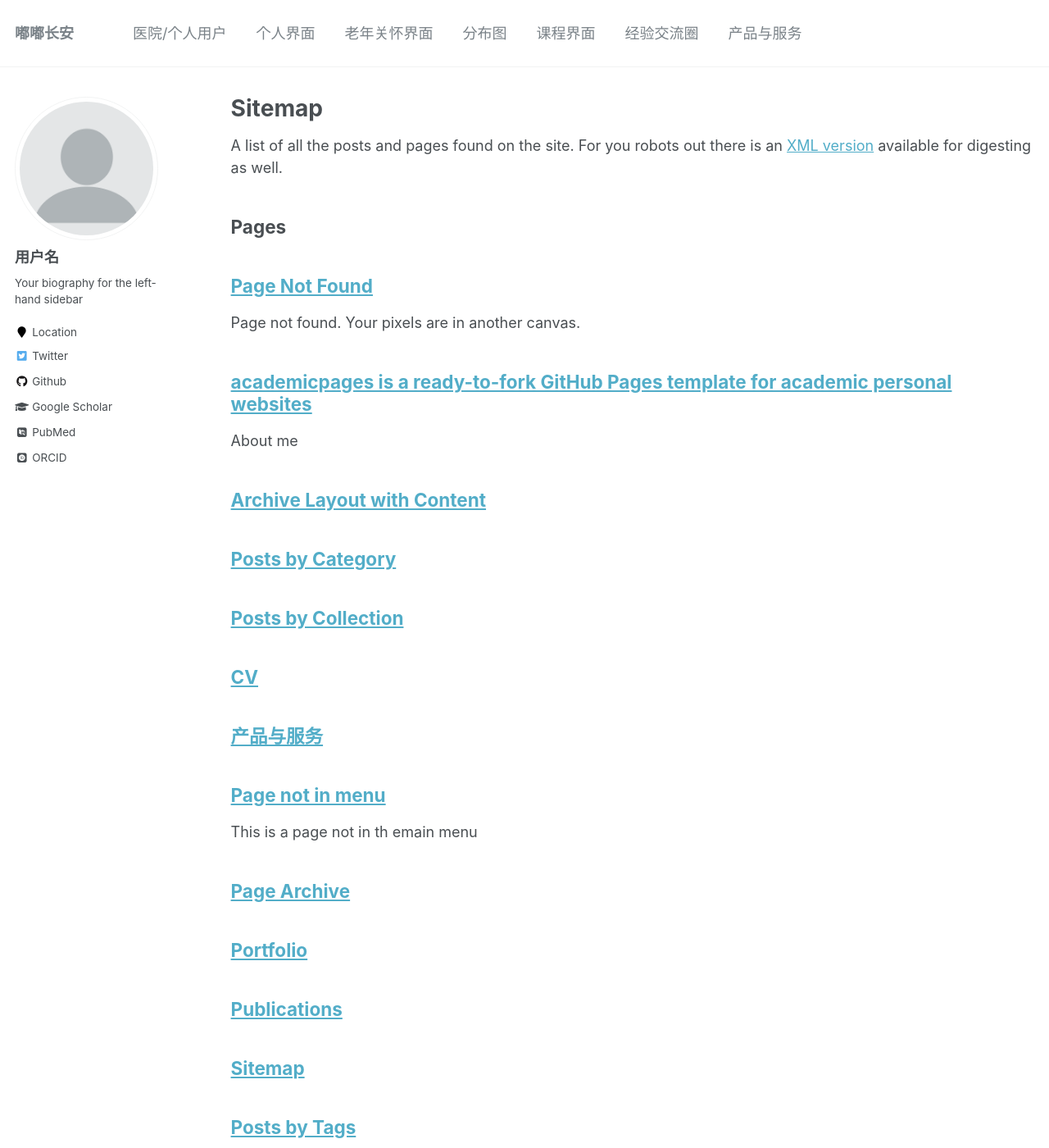
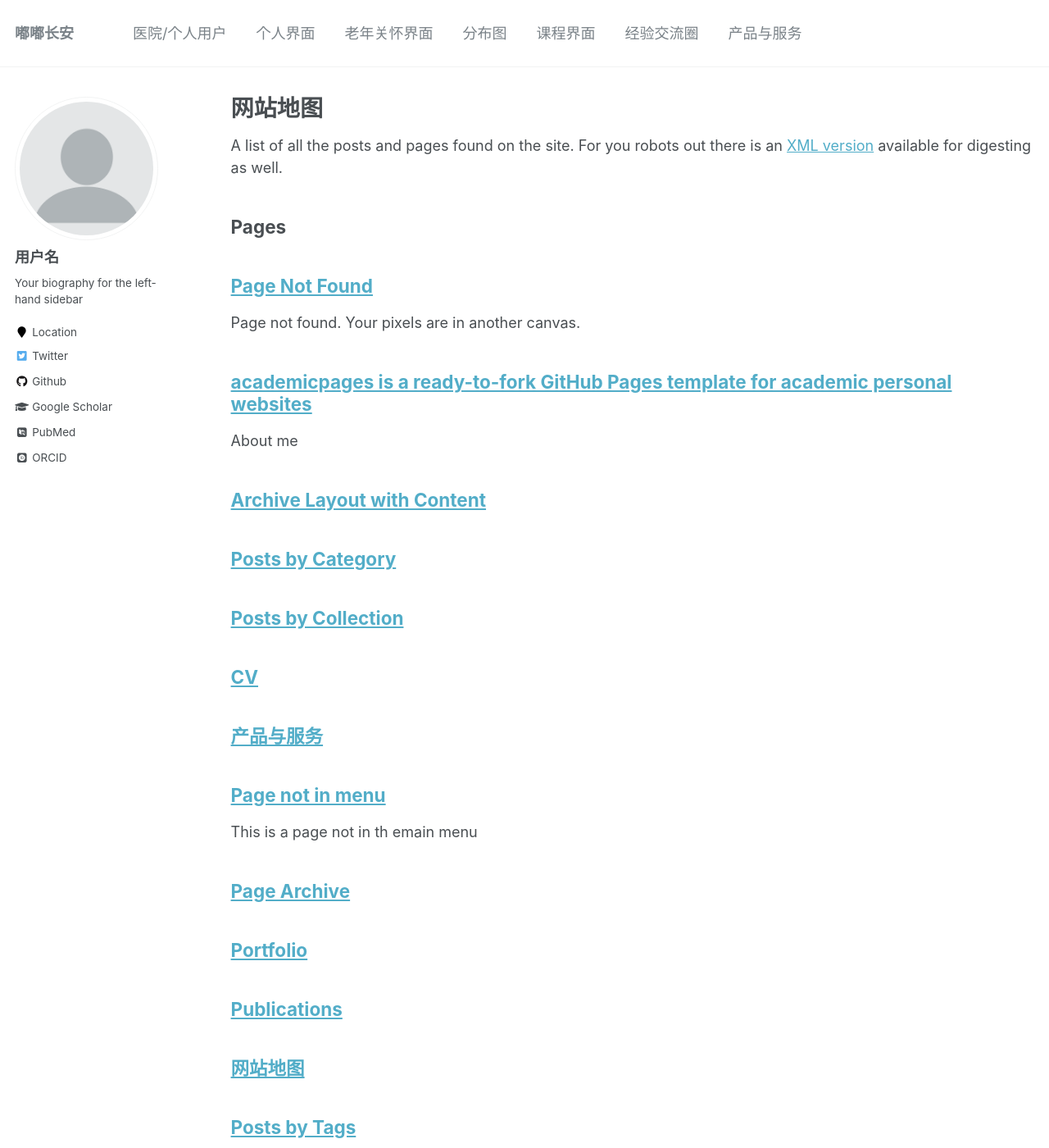
Before and after one commit to nwucpraed/nwucpraed.github.io, a Jekyll site: the page built from _pages/sitemap.md, in a window 1280 px wide and 1400 px high. Shown: the whole window at 82% size. Built offline with Jekyll 4.4.1, drawn with Linux system fonts in a browser that asks for light colours; some web fonts are replaced.

Commit message:
Update sitemap.md

```diff
--- a/_pages/sitemap.md
+++ b/_pages/sitemap.md
@@ -1,10 +1,9 @@
 ---
 layout: archive
-title: "Sitemap"
+title: "网站地图"
 permalink: /sitemap/
 author_profile: true
 ---
-
 {% include base_path %}
 
 A list of all the posts and pages found on the site. For you robots out there is an [XML version]({{ base_path }}/sitemap.xml) available for digesting as well.
@@ -25,7 +24,8 @@ A list of all the posts and pages found on the site. For you robots out there is
 {% unless collection.output == false or collection.label == "posts" %}
   {% capture label %}{{ collection.label }}{% endcapture %}
   {% if label != written_label %}
-  <h2>{{ label }}</h2>
+
+<h2>{{ label }}</h2>
   {% capture written_label %}{{ label }}{% endcapture %}
   {% endif %}
 {% endunless %}
```
